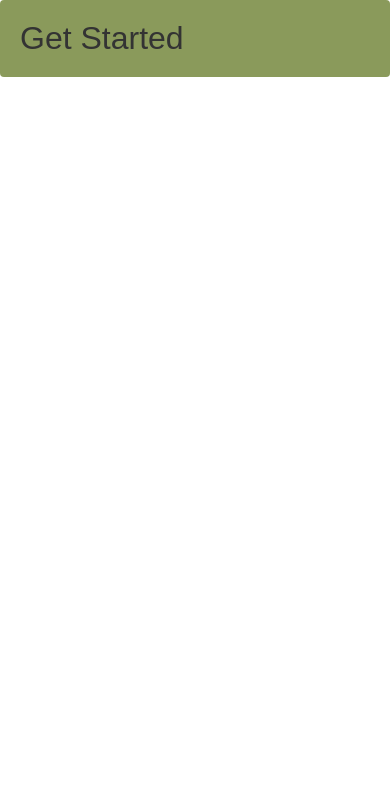
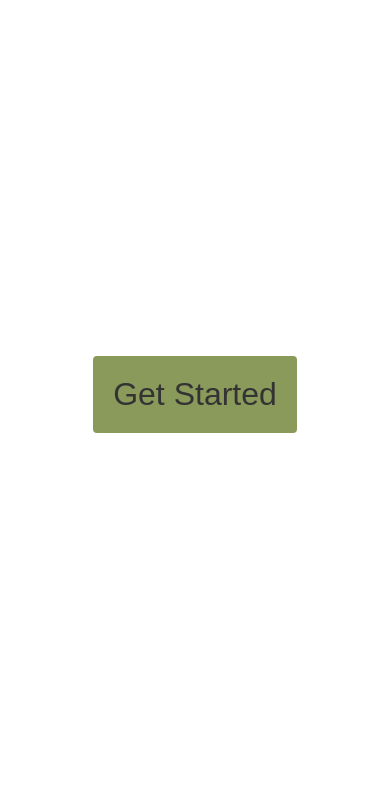
Before and after one commit to st003/flashcards, a Django app: page / in a window 390 px wide. Shown: the part 55-844 px from the top of the page. Run offline with Django 4.2, Linux system fonts and the light colour scheme.

Commit message:
Fixed mobile css issue with index page

```diff
--- a/flashcards-app/words/static/words/css/words.css
+++ b/flashcards-app/words/static/words/css/words.css
@@ -104,6 +104,13 @@ main {
     flex-grow: 1;
 }
 
+.get_started_container {
+    display: flex;
+    height: 100%;
+    align-items: center;
+    justify-content: center;
+}
+
 .content {
     display: flex;
     flex-direction: column;
@@ -112,7 +119,7 @@ main {
 
 .card {
     display: flex;
-    height: 375px;
+    height: 325px;
     margin: 1.5rem 1rem;
     align-items: center;
     justify-content: center;
--- a/flashcards-app/words/templates/words/index.html
+++ b/flashcards-app/words/templates/words/index.html
@@ -9,7 +9,7 @@
     <h1>Flashcards</h1>
 </header>
 <main>
-    <div class="content">
+    <div class="get_started_container">
         <a class="btn secondary_color" href="{% url 'flashcard' %}">Get Started</a>
     </div>
 </main>
```
